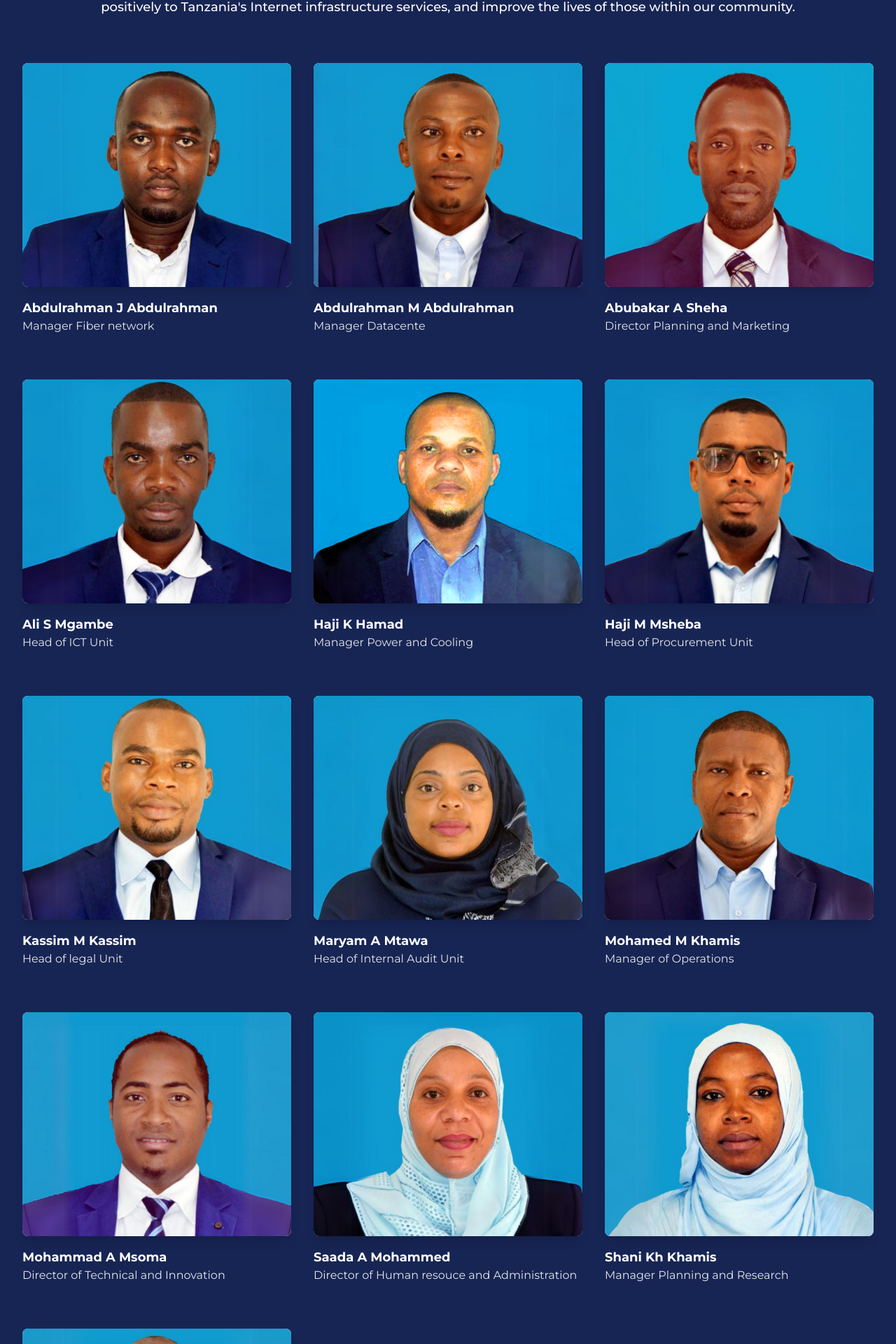
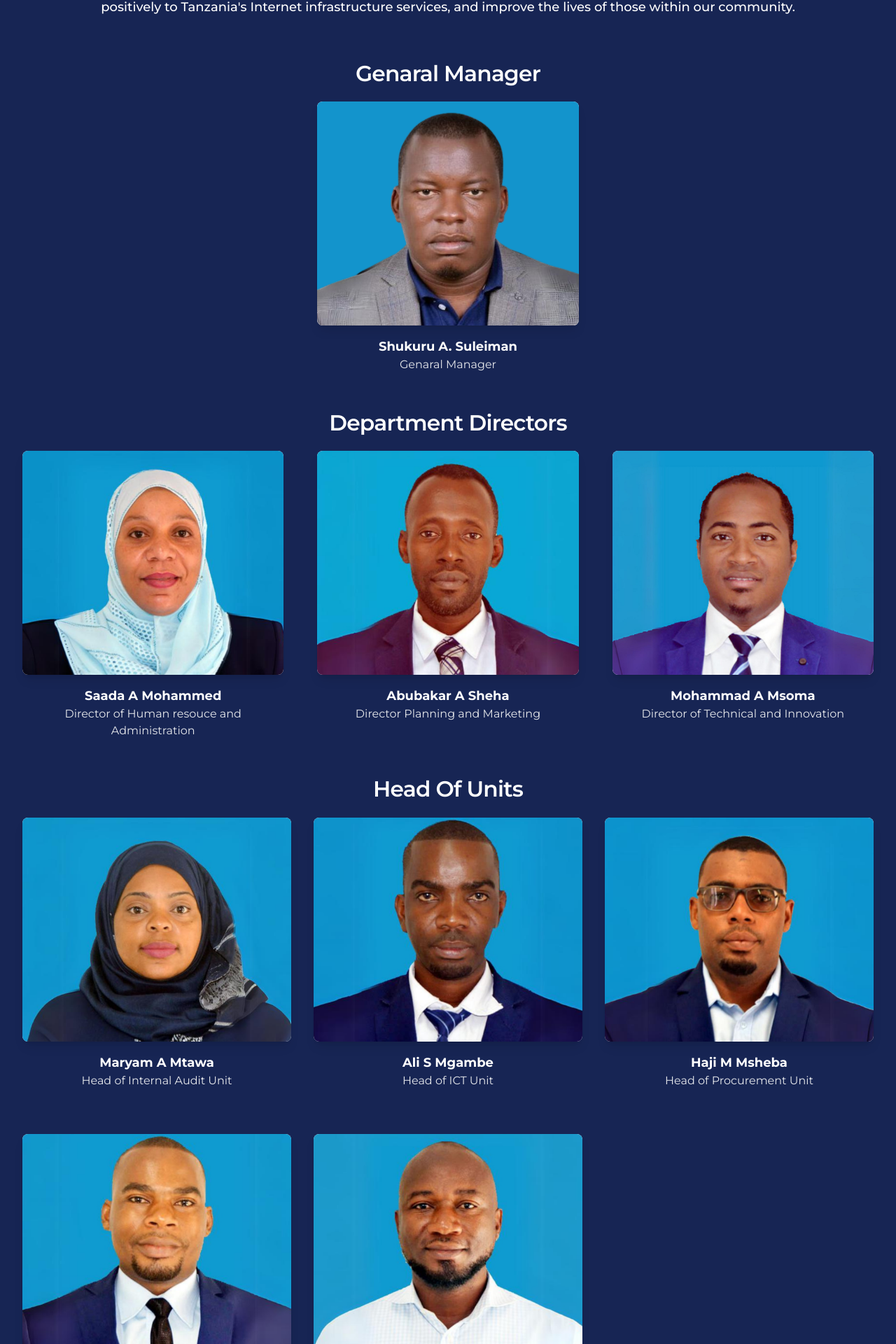
Before and after one commit to threefoldfoundation/www_zictia_demo, a Vue app: page /team_members in a window 1280 px wide. Shown: the part 211-2131 px from the top of the page at 70% size. Built offline with nearby package versions, Linux system fonts and the light colour scheme.

Commit message:
update team

```diff
--- a/public/css/output.css
+++ b/public/css/output.css
@@ -647,6 +647,10 @@ video {
   order: -9999;
 }
 
+.col-auto{
+  grid-column: auto;
+}
+
 .-mx-4{
   margin-left: -1rem;
   margin-right: -1rem;
@@ -971,10 +975,6 @@ video {
 
 .grid-cols-1{
   grid-template-columns: repeat(1, minmax(0, 1fr));
-}
-
-.grid-cols-2{
-  grid-template-columns: repeat(2, minmax(0, 1fr));
 }
 
 .flex-col{
@@ -1849,6 +1849,10 @@ body {
 }
 
 @media (min-width: 768px){
+  .md\:col-start-2{
+    grid-column-start: 2;
+  }
+
   .md\:my-24{
     margin-top: 6rem;
     margin-bottom: 6rem;
@@ -2060,6 +2064,11 @@ body {
     gap: 1rem;
   }
 
+  .lg\:gap-x-12{
+    -moz-column-gap: 3rem;
+         column-gap: 3rem;
+  }
+
   .lg\:gap-x-8{
     -moz-column-gap: 2rem;
          column-gap: 2rem;
--- a/src/views/TeamMembers.vue
+++ b/src/views/TeamMembers.vue
@@ -17,32 +17,152 @@
       </div>
       <!-- text - end -->
 
+      <!-- general  -->
+      <div class="text-center mb-10">
+        <h3
+          class="text-2xl md:text-3xl mb-6 leading-none font-semibold tracking-tight text-white"
+        >
+          {{ generaltitle }}
+        </h3>
         <div
-        class="grid grid-cols-2 gap-x-4 gap-y-8 md:grid-cols-3 lg:gap-x-8 lg:gap-y-12"
+          class="grid grid-cols-1 gap-x-4 gap-y-8 md:grid-cols-3 lg:gap-x-12 lg:gap-y-12"
         >
           <!-- person - start -->
-        <div v-for="member in members" :key="member.id">
+          <div
+            class="col-auto md:col-start-2"
+            v-for="general in generals"
+            :key="general.id"
+          >
             <div
               class="mb-2 h-48 overflow-hidden rounded-lg bg-gray-100 shadow-lg sm:mb-4 sm:h-60 md:h-80"
             >
               <img
-              :src="require(`../assets/imgs/team/${member.image}`)"
+                :src="require(`../assets/imgs/team/${general.image}`)"
                 loading="lazy"
-              :alt="member.name"
+                :alt="general.name"
                 class="h-full w-full object-cover object-center"
               />
             </div>
 
             <div>
               <div class="font-bold text-white md:text-lg">
-              {{ member.name }}
+                {{ general.name }}
               </div>
               <p class="mb-3 text-sm text-gray-200 md:mb-4 md:text-base">
-              {{ member.title }}
+                {{ general.title }}
               </p>
             </div>
           </div>
           <!-- person - end -->
+        </div>
+      </div>
+
+      <!-- directors  -->
+      <div class="text-center my-10">
+        <h3
+          class="text-2xl md:text-3xl mb-6 leading-none font-semibold tracking-tight text-white"
+        >
+          {{ directortitle }}
+        </h3>
+        <div
+          class="grid grid-cols-1 gap-x-4 gap-y-8 md:grid-cols-3 lg:gap-x-12 lg:gap-y-12"
+        >
+          <!-- person - start -->
+          <div v-for="director in directors" :key="director.id">
+            <div
+              class="mb-2 h-48 overflow-hidden rounded-lg bg-gray-100 shadow-lg sm:mb-4 sm:h-60 md:h-80"
+            >
+              <img
+                :src="require(`../assets/imgs/team/${director.image}`)"
+                loading="lazy"
+                :alt="director.name"
+                class="h-full w-full object-cover object-center"
+              />
+            </div>
+
+            <div>
+              <div class="font-bold text-white md:text-lg">
+                {{ director.name }}
+              </div>
+              <p class="mb-3 text-sm text-gray-200 md:mb-4 md:text-base">
+                {{ director.title }}
+              </p>
+            </div>
+          </div>
+          <!-- person - end -->
+        </div>
+      </div>
+
+      <!-- units  -->
+      <div class="text-center my-10">
+        <h3
+          class="text-2xl md:text-3xl mb-6 leading-none font-semibold tracking-tight text-white"
+        >
+          {{ unittitle }}
+        </h3>
+        <div
+          class="grid grid-cols-1 gap-x-4 gap-y-8 md:grid-cols-3 lg:gap-x-8 lg:gap-y-12"
+        >
+          <!-- person - start -->
+          <div v-for="unit in units" :key="unit.id">
+            <div
+              class="mb-2 h-48 overflow-hidden rounded-lg bg-gray-100 shadow-lg sm:mb-4 sm:h-60 md:h-80"
+            >
+              <img
+                :src="require(`../assets/imgs/team/${unit.image}`)"
+                loading="lazy"
+                :alt="unit.name"
+                class="h-full w-full object-cover object-center"
+              />
+            </div>
+
+            <div>
+              <div class="font-bold text-white md:text-lg">
+                {{ unit.name }}
+              </div>
+              <p class="mb-3 text-sm text-gray-200 md:mb-4 md:text-base">
+                {{ unit.title }}
+              </p>
+            </div>
+          </div>
+          <!-- person - end -->
+        </div>
+      </div>
+
+      <!-- divisions  -->
+      <div class="text-center my-10">
+        <h3
+          class="text-2xl md:text-3xl mb-6 leading-none font-semibold tracking-tight text-white"
+        >
+          {{ divisiontitle }}
+        </h3>
+        <div
+          class="grid grid-cols-1 gap-x-4 gap-y-8 md:grid-cols-3 lg:gap-x-8 lg:gap-y-12"
+        >
+          <!-- person - start -->
+          <div v-for="division in divisions" :key="division.id">
+            <div
+              class="mb-2 h-48 overflow-hidden rounded-lg bg-gray-100 shadow-lg sm:mb-4 sm:h-60 md:h-80"
+            >
+              <img
+                :src="require(`../assets/imgs/team/${division.image}`)"
+                loading="lazy"
+                :alt="division.name"
+                class="h-full w-full object-cover object-center"
+              />
+            </div>
+
+            <div>
+              <div class="font-bold text-white md:text-lg">
+                {{ division.name }}
+              </div>
+              <p class="mb-3 text-sm text-gray-200 md:mb-4 md:text-base">
+                {{ division.title }}
+              </p>
+            </div>
+          </div>
+          <!-- person - end -->
+        </div>
       </div>
     </div>
   </div>
@@ -62,32 +182,43 @@ export default {
       title: "Team Members",
       description:
         "Comprising dedicated individuals driven by passion, we are on a shared journey to enhance the state of Tanzania and contribute positively to Tanzania's Internet infrastructure services, and improve the lives of those within our community.",
-      members: [
+      generaltitle: "Genaral Manager",
+      generals: [
         {
-          image: "5.png",
-          name: "Abdulrahman J Abdulrahman",
-          title: "Manager Fiber network",
+          image: "1.png",
+          name: "Shukuru A. Suleiman",
+          title: "Genaral Manager",
         },
+      ],
+      directortitle: "Department Directors",
+      directors: [
         {
-          image: "3.png",
-          name: "Abdulrahman M Abdulrahman",
-          title: "Manager Datacente",
+          image: "12.png",
+          name: "Saada A Mohammed",
+          title: "Director of Human resouce and Administration",
         },
-
         {
           image: "4.png",
           name: "Abubakar A Sheha",
           title: "Director Planning and Marketing",
         },
         {
+          image: "11.png",
+          name: "Mohammad A Msoma",
+          title: "Director of Technical and Innovation",
+        },
+      ],
+      unittitle: "Head Of Units",
+      units: [
+        {
+          image: "9.png",
+          name: "Maryam A Mtawa",
+          title: "Head of Internal Audit Unit",
+        },
+        {
           image: "2.png",
           name: "Ali S Mgambe",
           title: "Head of ICT Unit",
-        },
-        {
-          image: "6.png",
-          name: "Haji K Hamad",
-          title: "Manager Power and Cooling",
         },
         {
           image: "7.png",
@@ -100,9 +231,17 @@ export default {
           title: "Head of legal Unit",
         },
         {
-          image: "9.png",
-          name: "Maryam A Mtawa",
-          title: "Head of Internal Audit Unit",
+          image: "14.png",
+          name: "Soud S Said",
+          title: "Head of Accounting Unit",
+        },
+      ],
+      divisiontitle: "Head Of Division",
+      divisions: [
+        {
+          image: "13.png",
+          name: "Shani Kh Khamis",
+          title: "Manager Planning and Research",
         },
         {
           image: "10.png",
@@ -110,26 +249,22 @@ export default {
           title: "Manager of Operations",
         },
         {
-          image: "11.png",
-          name: "Mohammad A Msoma",
-          title: "Director of Technical and Innovation",
+          image: "5.png",
+          name: "Abdulrahman J Abdulrahman",
+          title: "Manager Fiber network",
         },
         {
-          image: "12.png",
-          name: "Saada A Mohammed",
-          title: "Director of Human resouce and Administration",
+          image: "3.png",
+          name: "Abdulrahman M Abdulrahman",
+          title: "Manager Datacente",
         },
         {
-          image: "13.png",
-          name: "Shani Kh Khamis",
-          title: "Manager Planning and Research",
-        },
-        {
-          image: "14.png",
-          name: "Soud S Said",
-          title: "Head of Accounting Unit",
+          image: "6.png",
+          name: "Haji K Hamad",
+          title: "Manager Power and Cooling",
         },
       ],
+
       backgroundItems: {
         bg: "team/team_bottom.png",
         logo: "logo",
```
Also changed, not shown: src/assets/imgs/team/3.png. Lines whose indentation alone changed are shown as unchanged.
